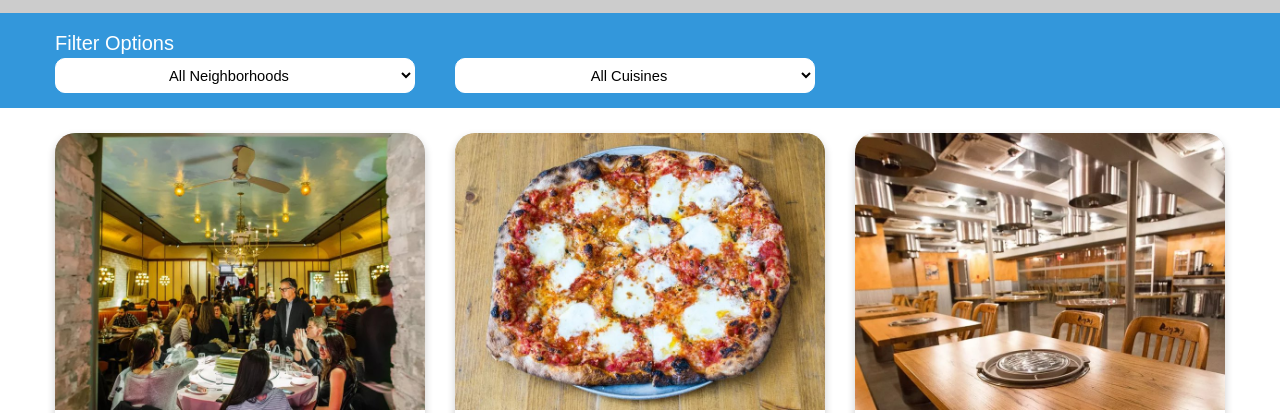
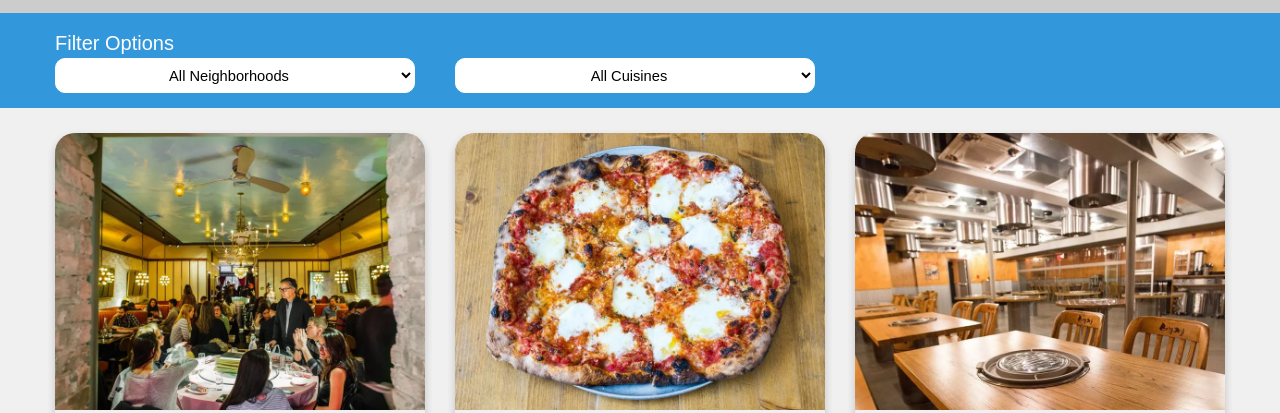
Before and after one commit to ravi-2912/fewd-mws-restaurant, a plain HTML site: page index.html in a window 1280 px wide. Shown: the part 527-940 px from the top of the page. Drawn offline with nearby package versions, Linux system fonts and the light colour scheme; some packages are replaced by stand-ins of ours.

Commit message:
Added #maintcontent CSS.

```diff
--- a/css/styles.css
+++ b/css/styles.css
@@ -29,7 +29,10 @@ h1, h2, h3, h4, h5, h6 {
 article, aside, canvas, details, figcaption, figure, footer, header, hgroup, menu, nav, section, img, p {
 	display: block;
 }
-
+#maincontent {
+	background-color: #f0f0f0;
+	padding-bottom: 20px;
+}
 /* ====================== Grid system ====================== */
 *,
 *:before,
```
